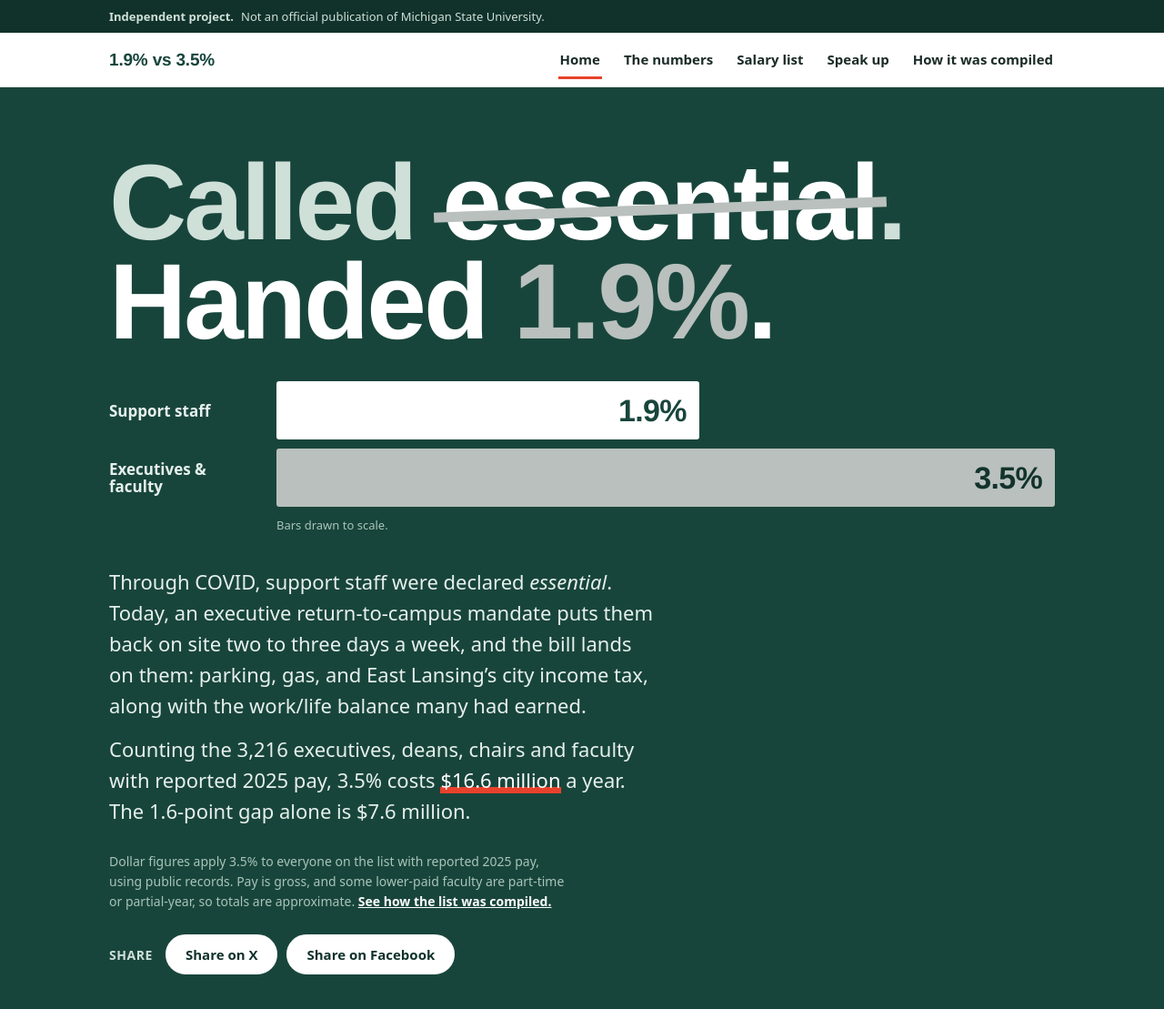
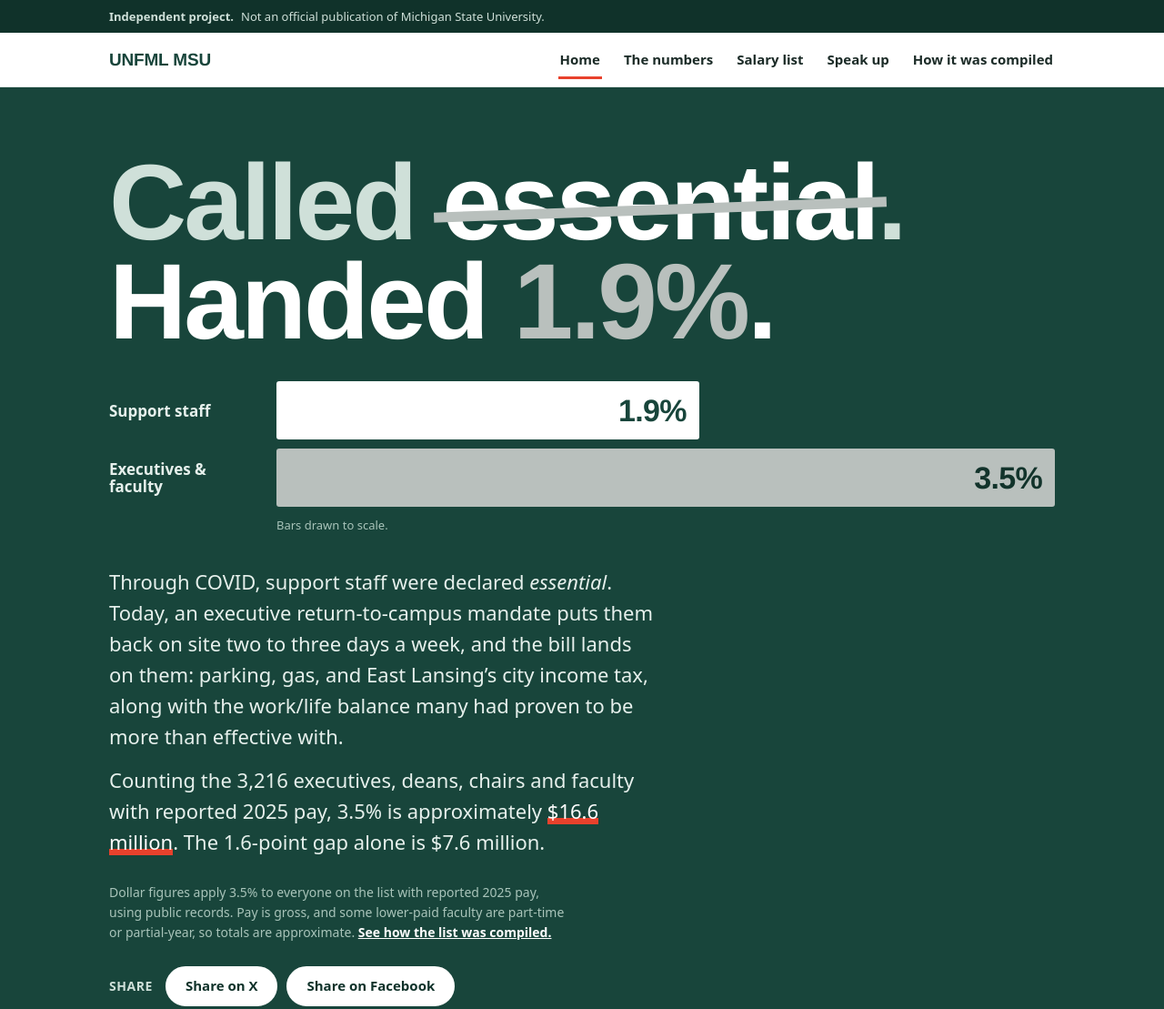
Before and after one commit to wsmith1855/unfml, a plain HTML site: page index.html in a window 1280 px wide. Shown: the top 1109 px of the page at 91% size. Drawn offline with Linux system fonts and the light colour scheme.

Commit message:
Update navigation brand and content in index.html

```diff
--- a/index.html
+++ b/index.html
@@ -29,7 +29,7 @@
 </div></div>
 
 <nav class="nav" aria-label="Site"><div class="wrap">
-    <a class="brand" href="index.html">1.9% vs 3.5%</a>
+    <a class="brand" href="index.html">UNFML MSU</a>
     <a class="l" href="index.html" aria-current="page">Home</a>
     <a class="l" href="numbers.html">The numbers</a>
     <a class="l" href="salaries.html">Salary list</a>
@@ -45,8 +45,8 @@
       <div class="rc-row rc-b"><div class="rc-who">Executives &amp; faculty</div><div class="rc-track"><div class="rc-bar">3.5%</div></div></div>
       <p class="note">Bars drawn to scale.</p>
     </div>
-    <p>Through COVID, support staff were declared <i>essential</i>. Today, an executive return-to-campus mandate puts them back on site two to three days a week, and the bill lands on them: parking, gas, and East Lansing’s city income tax, along with the work/life balance many had earned.</p>
-    <p>Counting the <span id="heroN">3,216</span> executives, deans, chairs and faculty with reported 2025 pay, 3.5% costs <span class="cost" id="heroCost">$16.6 million</span> a year. The 1.6-point gap alone is <span id="heroGap">$7.6 million</span>.</p>
+    <p>Through COVID, support staff were declared <i>essential</i>. Today, an executive return-to-campus mandate puts them back on site two to three days a week, and the bill lands on them: parking, gas, and East Lansing’s city income tax, along with the work/life balance many had proven to be more than effective with.</p>
+    <p>Counting the <span id="heroN">3,216</span> executives, deans, chairs and faculty with reported 2025 pay, 3.5% is approximately <span class="cost" id="heroCost">$16.6 million</span>. The 1.6-point gap alone is <span id="heroGap">$7.6 million</span>.</p>
     <p class="scenario">Dollar figures apply 3.5% to everyone on the list with reported 2025 pay, using public records. Pay is gross, and some lower-paid faculty are part-time or partial-year, so totals are approximate. <a href="method.html">See how the list was compiled.</a></p>
     <div class="share" role="group" aria-label="Share this page"><span class="lbl">Share</span><a class="shx" href="https://x.com/intent/post" target="_blank" rel="noopener noreferrer">Share on X</a><a class="shfb" href="https://www.facebook.com/sharer/sharer.php" target="_blank" rel="noopener noreferrer">Share on Facebook</a></div>
   </div>
@@ -107,7 +107,7 @@
   <div class="wrap">
     <div class="share" role="group" aria-label="Share this page"><span class="lbl">Share</span><a class="shx" href="https://x.com/intent/post" target="_blank" rel="noopener noreferrer">Share on X</a><a class="shfb" href="https://www.facebook.com/sharer/sharer.php" target="_blank" rel="noopener noreferrer">Share on Facebook</a></div>
     <p>Independent project. Not affiliated with, endorsed by, or published by Michigan State University or its Board of Trustees.</p>
-    <p>Green and white are used as a nod to school colors only. Salary data comes from public records.</p>
+    <p>Salary data comes from public records.</p>
   </div>
 </footer>
 
```
